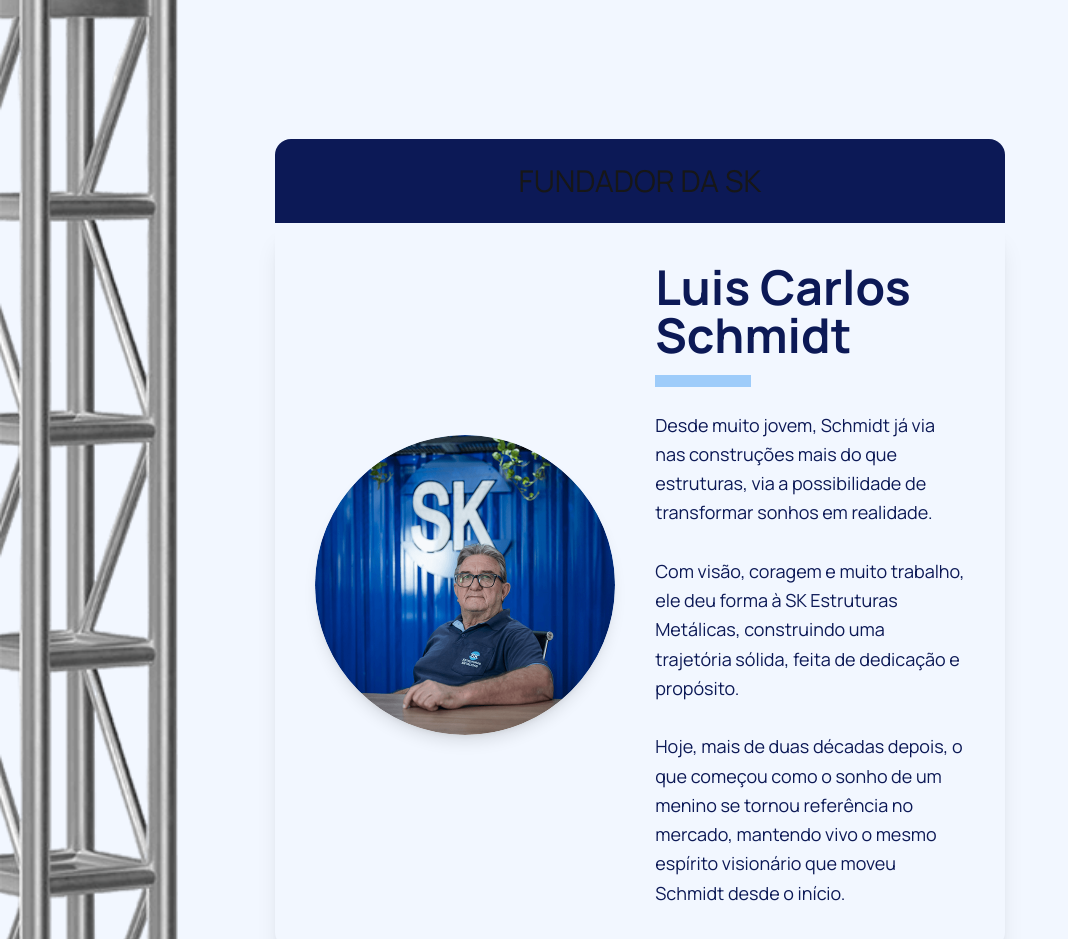
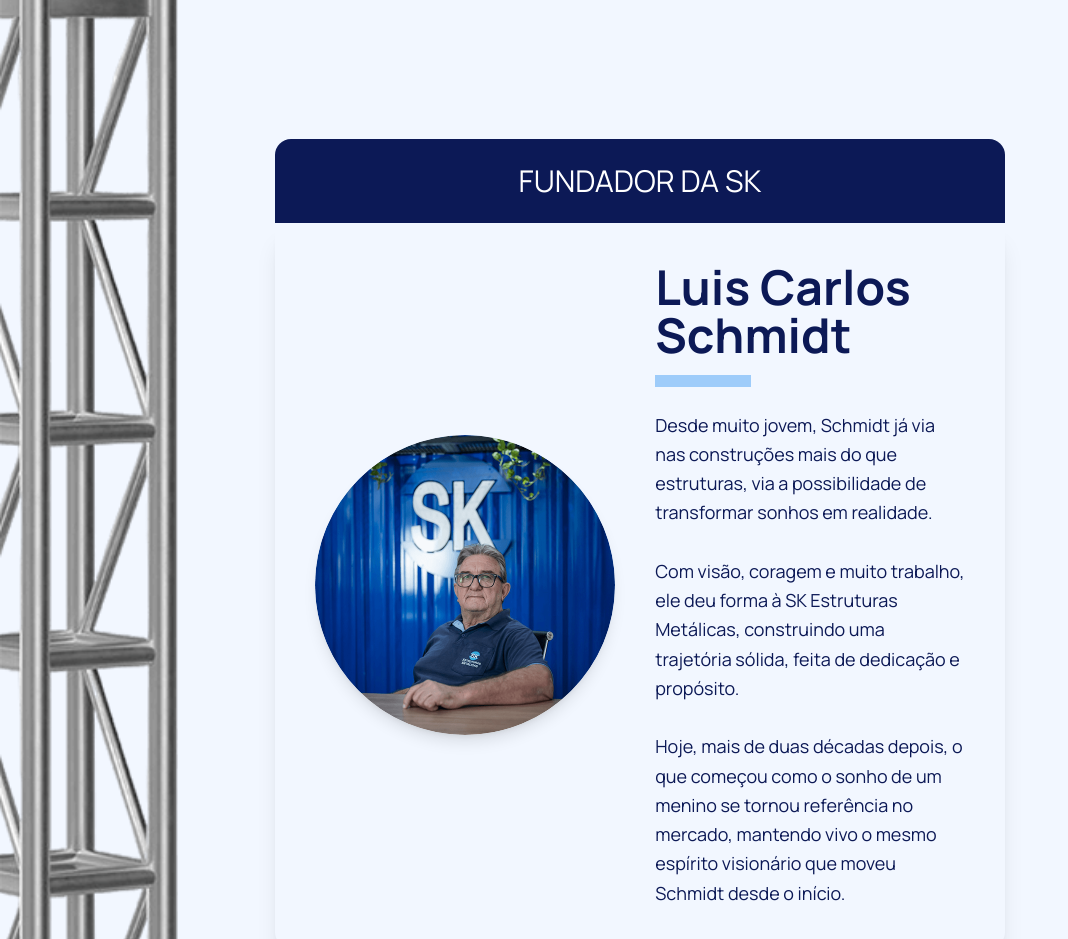
Before and after one commit to devskestruturas-bit/sk-estruturas-metalicas, a Next.js app: page /quem-somos in a window 1280 px wide. Shown: the part 940-1879 px from the top of the page, without its empty margins (0-1068 px from the left). Built offline with nearby package versions, Linux system fonts and the light colour scheme.

Commit message:
troca de cor de txt - quem somos

```diff
--- a/src/app/globals.css
+++ b/src/app/globals.css
@@ -40,6 +40,9 @@
 
 .txt-light-blue{
   color: #9ECCFA;
+}
+.txt-force-white{
+  color: #ffffff !important;
 }
 
 .desk {
--- a/src/app/quem-somos/page.tsx
+++ b/src/app/quem-somos/page.tsx
@@ -91,7 +91,7 @@
       <div className="w-full flex flex-col items-center justify-center py-24 relative z-10">
 
   <motion.h2
-    className="text-2xl sm:text-3xl md:text-3xl lg:text-3xl txt-white txt-[#ffffff] p-6 rounded-t-2xl text-center bg-dark-blue w-full max-w-full lg:max-w-3/4"
+    className="text-2xl sm:text-3xl md:text-3xl lg:text-3xl txt-white txt-force-white p-6 rounded-t-2xl text-center bg-dark-blue w-full max-w-full lg:max-w-3/4"
     initial={{ opacity: 0, y: 20 }}
     whileInView={{ opacity: 1, y: 0 }}
     transition={{ duration: 0.6 }}
```
